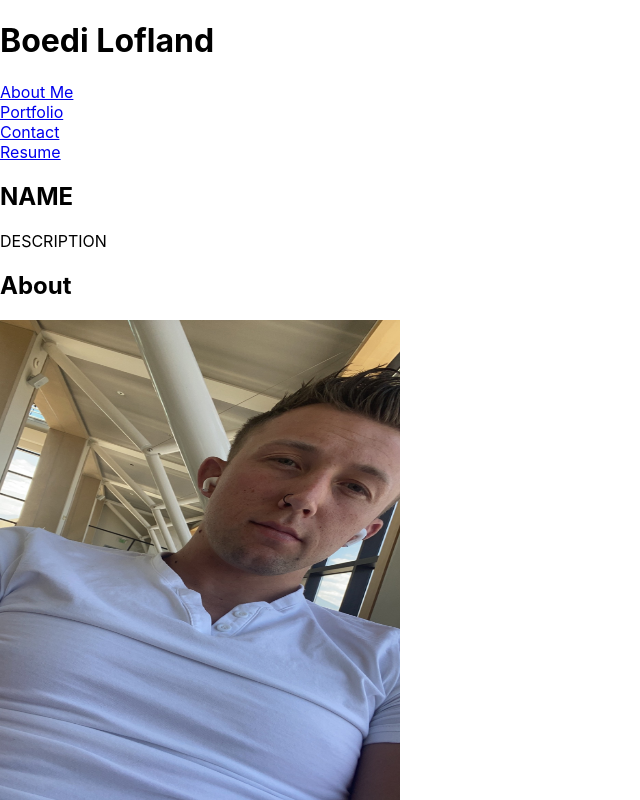
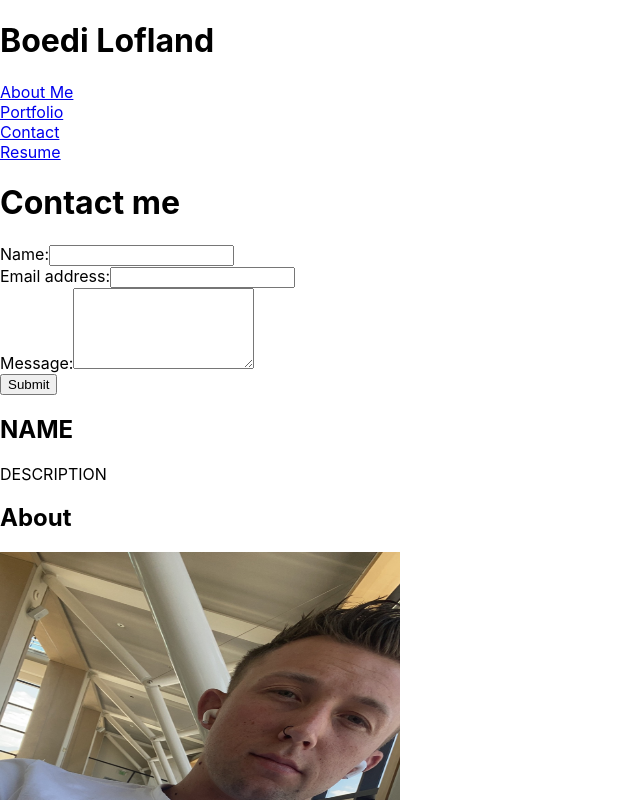
Before and after one commit to blofland/react-portfolio, a React (Create React App) app: page /contact in a window 1280 px wide. Shown: the top 800 px of the page, without its empty margins (0-640 px from the left). Built offline with nearby package versions, Linux system fonts and the light colour scheme.

Commit message:
contact form update

```diff
--- a/src/App.js
+++ b/src/App.js
@@ -3,6 +3,7 @@
 import Projects from './components/Projects'
 import Header from './components/Header'
 import Footer from './components/Footer'
+import Contact from './components/Contact'
 
 import './App.css'
 
@@ -10,7 +11,7 @@
   return (
 <div>
   <Header/>
-
+<Contact/>
     <Projects/>
     <About/>
      <main>
--- a/src/components/Contact/index.js
+++ b/src/components/Contact/index.js
@@ -1,3 +1,40 @@
-import React from 'react';
+import React, { useState } from 'react';
 
+
+function Contact(props){
+    const [name, setName] = useState("")
+    const [email, setEmail] = useState("")
+    const [message, setMessage] = useState("")
+return (
+    <form>
+      <h1>Contact me</h1>
+      <form id="contact-form">
+        <div>
+          <label htmlFor="name">Name:</label>
+          <input type="text" name="name"
+          onChange={(e) => {
+              setName(e.target.value)}}
+             // onBlur=()=>{}
+              value={name}/>
+        </div>
+        <div>
+          <label htmlFor="email">Email address:</label>
+          <input type="email" name="email"
+                    onChange={(e) => {
+                        setEmail(e.target.value)}}
+                       // onBlur=()=>{}
+                        value={email}/>
+        </div>
+        <div>
+          <label htmlFor="message">Message:</label>
+          <textarea name="message" rows="5"
+                    onChange={(e) => {
+                        setMessage(e.target.value)}}
+                       // onBlur=()=>{}
+                        value={message}/>
+        </div>
+        <button type="submit">Submit</button>
+      </form>
+    </form>
+    );}
 export default Contact;
```
